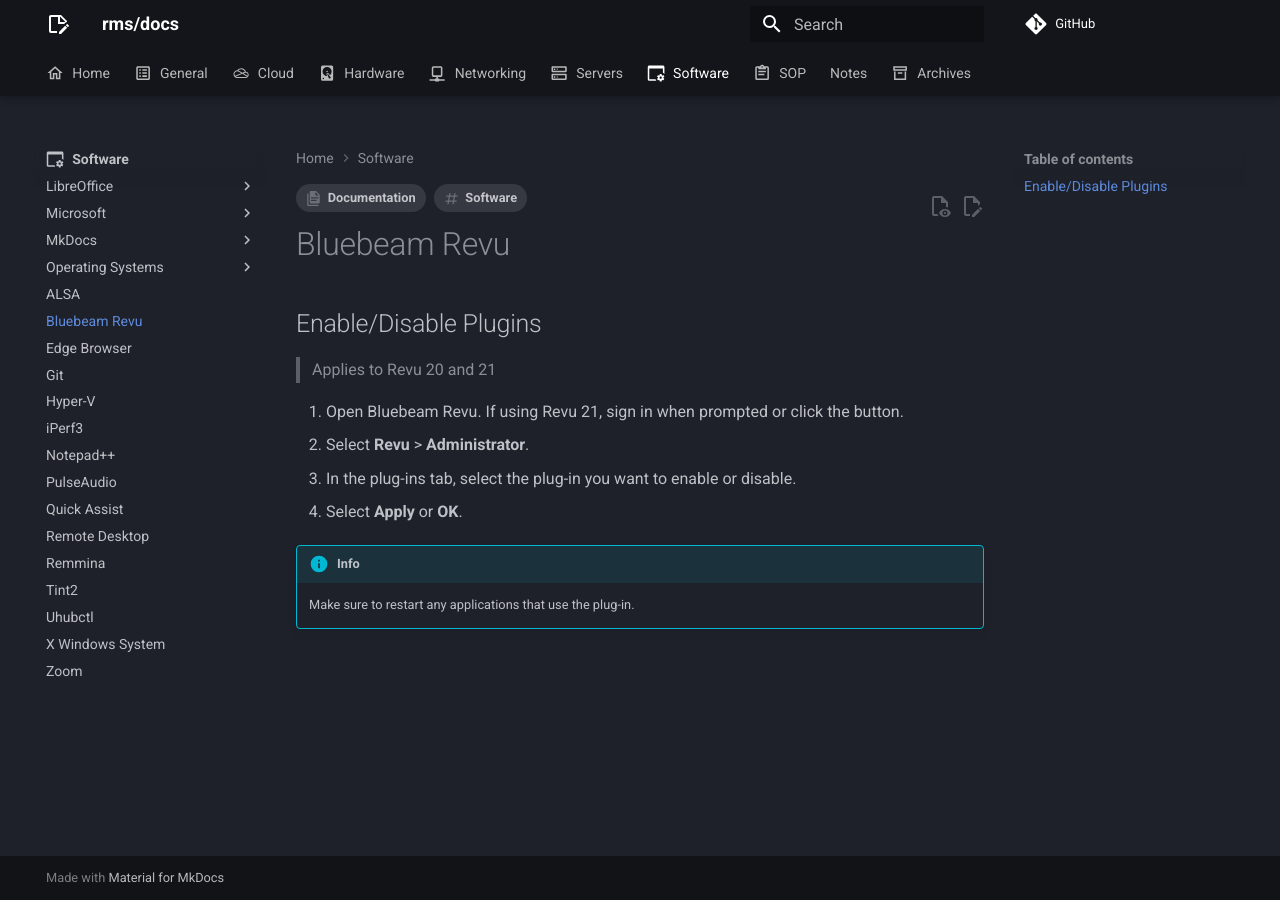
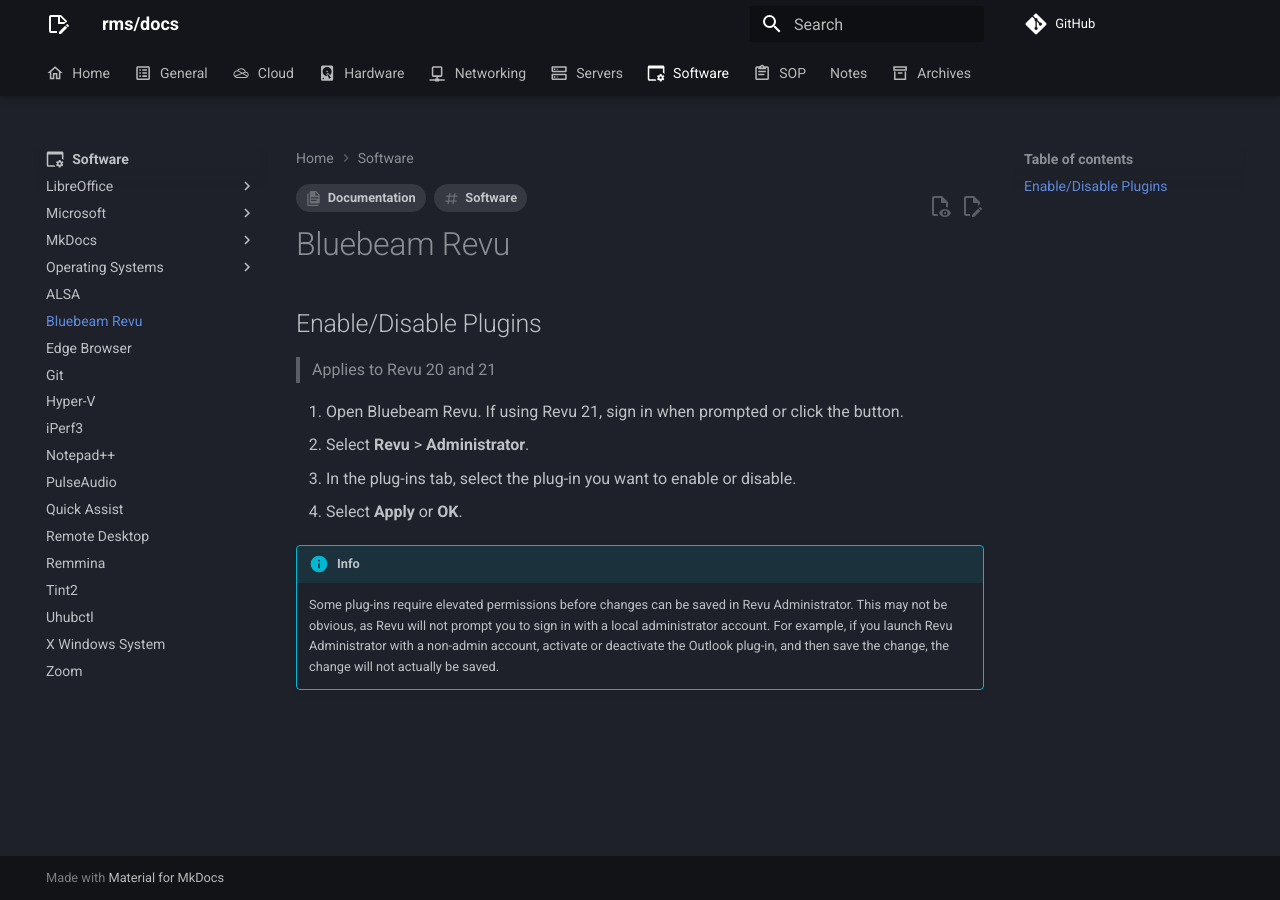
Before and after one commit to rmscode/binary-garden, an MkDocs documentation site: the page built from docs/software/bluebeam.md, in a window 1280 px wide. Built offline with MkDocs 1.6.1 and Material for MkDocs 9.7.7, drawn with Linux system fonts in a browser that asks for light colours; comment, search, counter and statistics services are not loaded.

Commit message:
perf(bluebeam): add note about some plugins requiring admin

```diff
--- a/docs/software/bluebeam.md
+++ b/docs/software/bluebeam.md
@@ -11,4 +11,4 @@
 
 !!! info
 
-    Make sure to restart any applications that use the plug-in.
+    Some plug-ins require elevated permissions before changes can be saved in Revu Administrator. This may not be obvious, as Revu will not prompt you to sign in with a local administrator account. For example, if you launch Revu Administrator with a non-admin account, activate or deactivate the Outlook plug-in, and then save the change, the change will not actually be saved.
```
